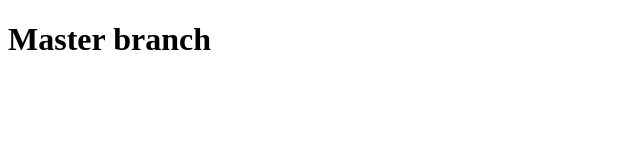
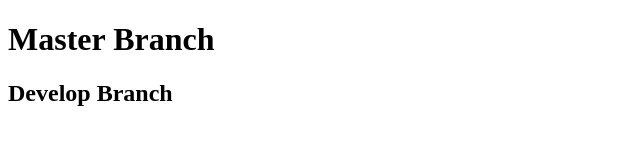
Before and after one commit to bmagee2/teamGit, a plain HTML site: page index.html in a window 1280 px wide. Shown: the whole page, without its empty margins (0-640 px from the left). Drawn offline with Linux system fonts and the light colour scheme.

Commit message:
pushing develop branch

```diff
--- a/index.html
+++ b/index.html
@@ -6,6 +6,7 @@
     <title>Document</title>
 </head>
 <body>
-    <h1>Master branch</h1>
+    <h1>Master Branch</h1>
+    <h2>Develop Branch</h2>
 </body>
 </html>
```
